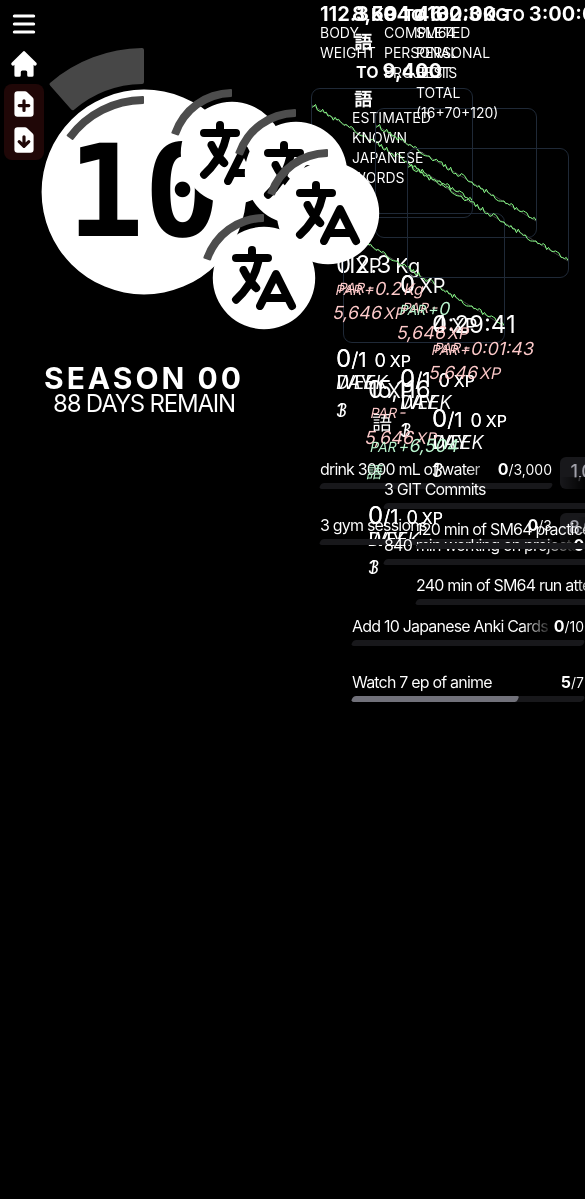
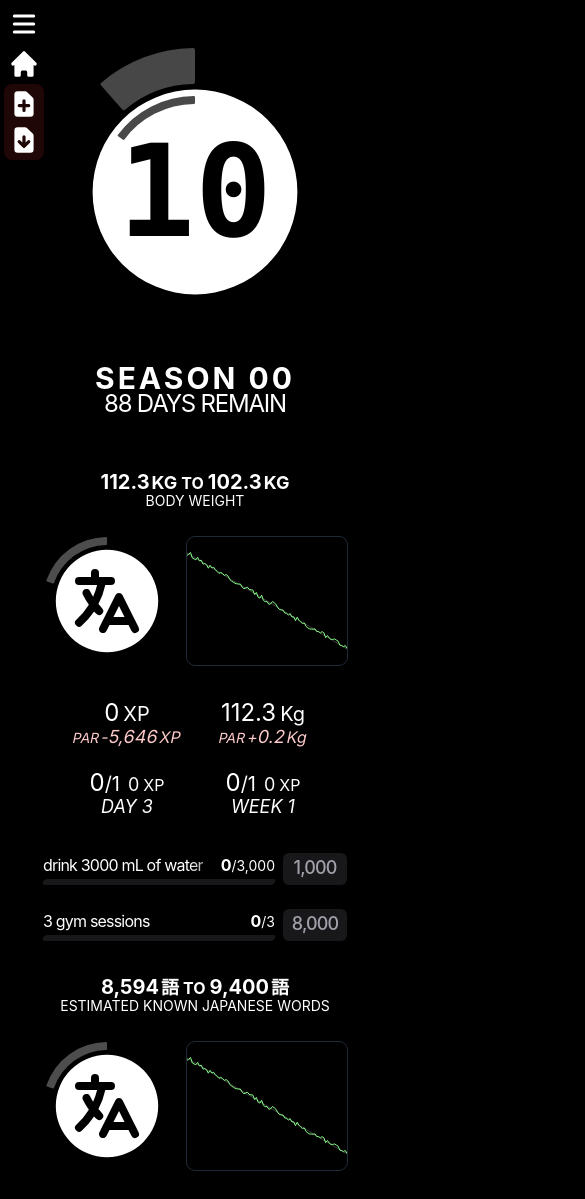
Before and after one commit to everalert/habits-battlepass, a Next.js app: page / in a window 390 px wide. Shown: the top 1199 px of the page, 585 px wide, since content can reach past the window. Before the commit the page ends 844 px from the top, so only its background shows below. Built offline with nearby package versions, Linux system fonts and the light colour scheme.

Commit message:
add basic responsiveness

```diff
--- a/src/modules/scoreboard.module.js
+++ b/src/modules/scoreboard.module.js
@@ -3,9 +3,10 @@ import SeasonPanel from './SeasonPanel.module'
 
 export default function Scoreboard() {
 	 return (
-		<main className='flex w-screen'>
+		<main className='flex flex-col lg:flex-row justify-center mx-auto'>
 			<SeasonPanel/>
-			<div className="grid grid-cols-4 gap-8 px-8 grow">
+			{/* <div className="grid grid-cols-4 gap-8 px-8 grow"> */}
+			<div className="flex flex-wrap justify-center gap-8 px-8">
 				<GoalPanel goal={0} />
 				<GoalPanel goal={1} />
 				<GoalPanel goal={2} />
--- a/src/modules/seasonpanel.module.js
+++ b/src/modules/seasonpanel.module.js
@@ -10,7 +10,7 @@ export default function SeasonPanel() {
 	const timeEnd = season.start+season.length
 	const timeRemain = timeEnd-timeNow
 	return (
-		<div className="w-96 my-12 text-center">
+		<div className="lg:w-96 my-12 text-center mx-auto">
 			<div className="relative w-72 h-72 mx-auto mb-6">
 				<div className="iconProgressBar">
 					<RadialBar size={288} value={season.currentXP} thickness={36} />
```
